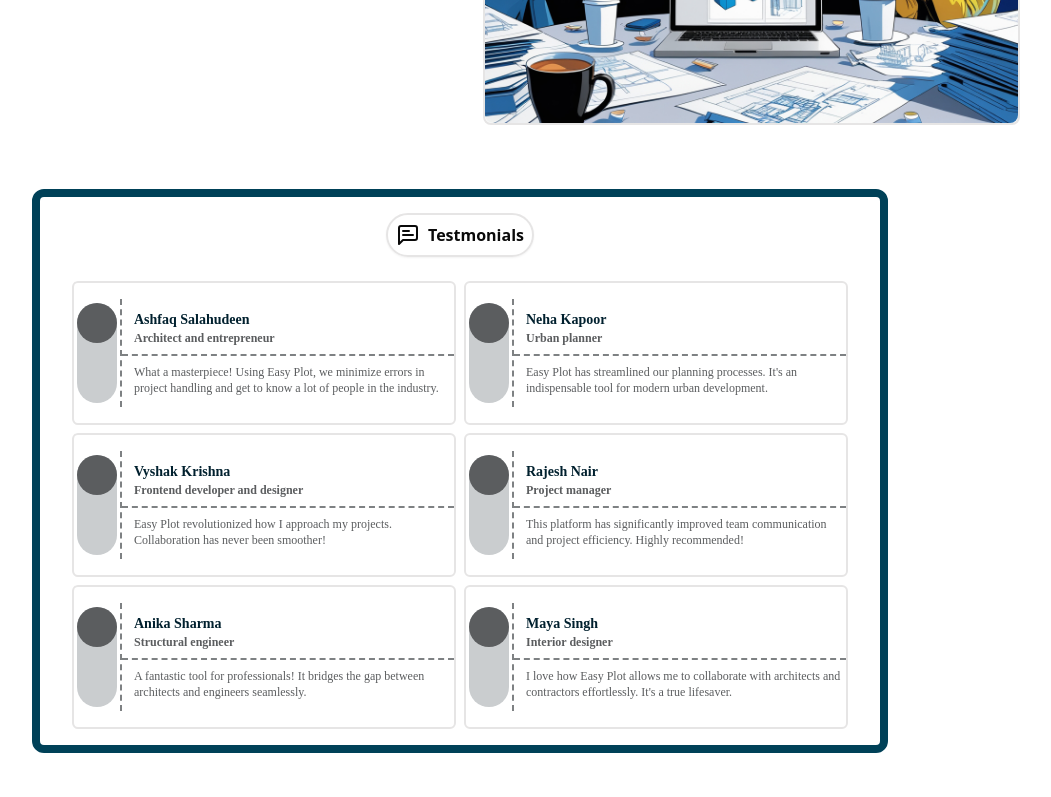
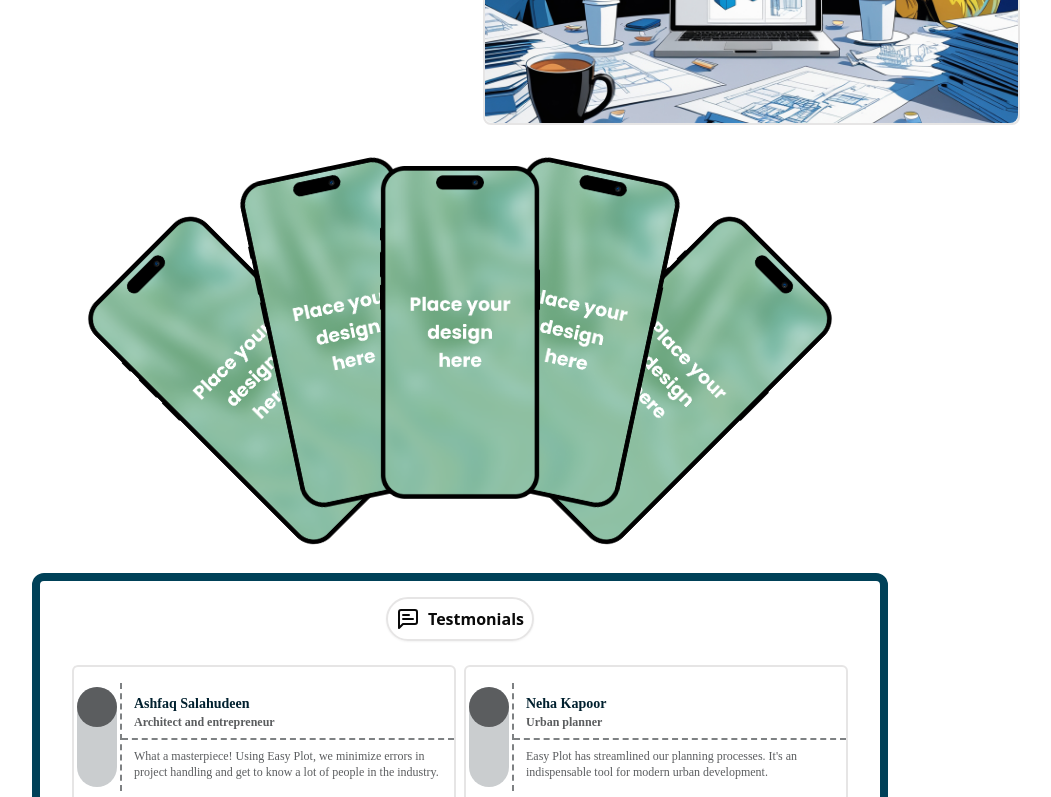
Before and after one commit to Vy-shak/Easyplot-Landing, a Next.js app: page /welcome in a window 1280 px wide. Shown: the part 2000-2797 px from the top of the page, without its empty margins (180-1231 px from the left). Built offline with nearby package versions, Linux system fonts and the light colour scheme.

Commit message:
Team members

```diff
--- /dev/null
+++ b/app/(marketing)/Sections/Team.tsx
@@ -0,0 +1,18 @@
+import { section } from 'motion/react-client'
+import Image from 'next/image'
+import React from 'react'
+import Iphone from "../../../public/Images/team/IphoneCover.png"
+
+function Team() {
+    return (
+        <section style={{ gridTemplateColumns: '1fr', gridTemplateRows: '1fr' }} className='w-full grid place-items-center place-content-center h-96 bg'>
+            <Image style={{ gridArea: '1 / 1', }} alt='team members ' className='z-20 w-40 -rotate-45 -bottom-12 right-52 relative ' src={Iphone} />
+            <Image style={{ gridArea: '1 / 1' }} alt='team members ' className='z-20 w-40 rotate-45 -bottom-12 left-52 relative ' src={Iphone} />
+            <Image style={{ gridArea: '1 / 1' }} alt='team members ' className='z-20 w-40  rotate-12 left-28 relative ' src={Iphone} />
+            <Image style={{ gridArea: '1 / 1' }} alt='team members ' className='z-20 w-40  -rotate-12 right-28 relative ' src={Iphone} />
+            <Image style={{ gridArea: '1 / 1' }} alt='team members ' className='z-20 w-40 rotate-0 ' src={Iphone} />
+        </section>
+    )
+}
+
+export default Team
--- a/app/(marketing)/Sections/Testmonials.tsx
+++ b/app/(marketing)/Sections/Testmonials.tsx
@@ -52,13 +52,13 @@
             </div>
             <div className='flexCenter gap-2'>
                 <div className='space-y-2'>
-                    {Row1.map((item) => (
-                        <TestmoniCard name={item.Username} about={item.about} opinion={item.opinion} />
+                    {Row1.map((item, index) => (
+                        <TestmoniCard key={index} name={item.Username} about={item.about} opinion={item.opinion} />
                     ))}
                 </div>
                 <div className='space-y-2'>
-                    {Row2.map((item) => (
-                        <TestmoniCard name={item.Username} about={item.about} opinion={item.opinion} />
+                    {Row2.map((item, index) => (
+                        <TestmoniCard key={index} name={item.Username} about={item.about} opinion={item.opinion} />
                     ))}
                 </div>
             </div>
--- a/app/(marketing)/Sections/index.ts
+++ b/app/(marketing)/Sections/index.ts
@@ -4,7 +4,8 @@
 import Images from "./Images";
 import Testmonials from "./Testmonials";
 import Footer from "./Footer";
+import Team from "./Team"
 
 
 
-export { HeroL, Brands, Bentogrid, Images, Testmonials, Footer }
+export { HeroL, Brands, Bentogrid, Team, Images, Testmonials, Footer }
--- a/app/(marketing)/welcome/page.tsx
+++ b/app/(marketing)/welcome/page.tsx
@@ -1,6 +1,6 @@
 import React from 'react'
 import { NavbarL } from '@/app/customComp';
-import { HeroL, Brands, Bentogrid, Images, Testmonials, Footer } from '../Sections';
+import { HeroL, Brands, Bentogrid, Images, Testmonials, Footer, Team } from '../Sections';
 import { DottedBackground } from '@/app/customComp/index';
 import Special from '../Sections/Special';
 
@@ -26,6 +26,9 @@
                 <Special />
             </section>
             <section className='w-full flex justify-center px-16 h-fit'>
+                <Team />
+            </section>
+            <section className='w-full flex justify-center px-16 h-fit'>
                 <Testmonials />
             </section>
             <section className='w-full flex justify-center px-16 h-fit'>
--- a/app/customComp/Landing/NavbarL.tsx
+++ b/app/customComp/Landing/NavbarL.tsx
@@ -6,7 +6,7 @@
 
 function NavbarL() {
     return (
-        <section className='w-full fixed top-0 z-20 flex justify-between items-center h-12 bg-white shadow'>
+        <section className='w-full fixed top-0 z-50 flex justify-between items-center h-12 bg-white shadow'>
             <Image className='w-40 h-fit' src={Logo} alt="" />
             <div className='w-fit flexCenter h-fit mr-6'>
                 <div className='flexCenter w-fit h-fit mr-6 space-x-4'>
--- a/app/customComp/Navbar.tsx
+++ b/app/customComp/Navbar.tsx
@@ -2,7 +2,7 @@
 
 const Navbar = () => {
     return (
-        <section className='w-full box-border text-bluePrimary-700 h-12 max-w-screen fixed top-0 z-20   drop-shadow bg-white flexBetween font-semibold text-xs px-6'>
+        <section className='w-full box-border text-bluePrimary-700 h-12 max-w-screen fixed top-0 z-50   drop-shadow bg-white flexBetween font-semibold text-xs px-6'>
             <span>LOGO</span>
             <div className='flex space-x-4 box-border w-fit h-fit   '>
                 <span className='hover:text-bluePrimary-700 '>MERGE PDF</span>
--- a/package.json
+++ b/package.json
@@ -18,6 +18,7 @@
     "react": "^19.0.0",
     "react-dom": "^19.0.0",
     "react-fast-marquee": "^1.6.5",
+    "react-intersection-observer": "^9.14.1",
     "tailwind-merge": "^2.6.0",
     "tailwindcss-animate": "^1.0.7"
   },
```
Also changed, not shown: public/Images/team/IphoneCover.png (added), 1 other file (tests, documents, lock files or other folders).
